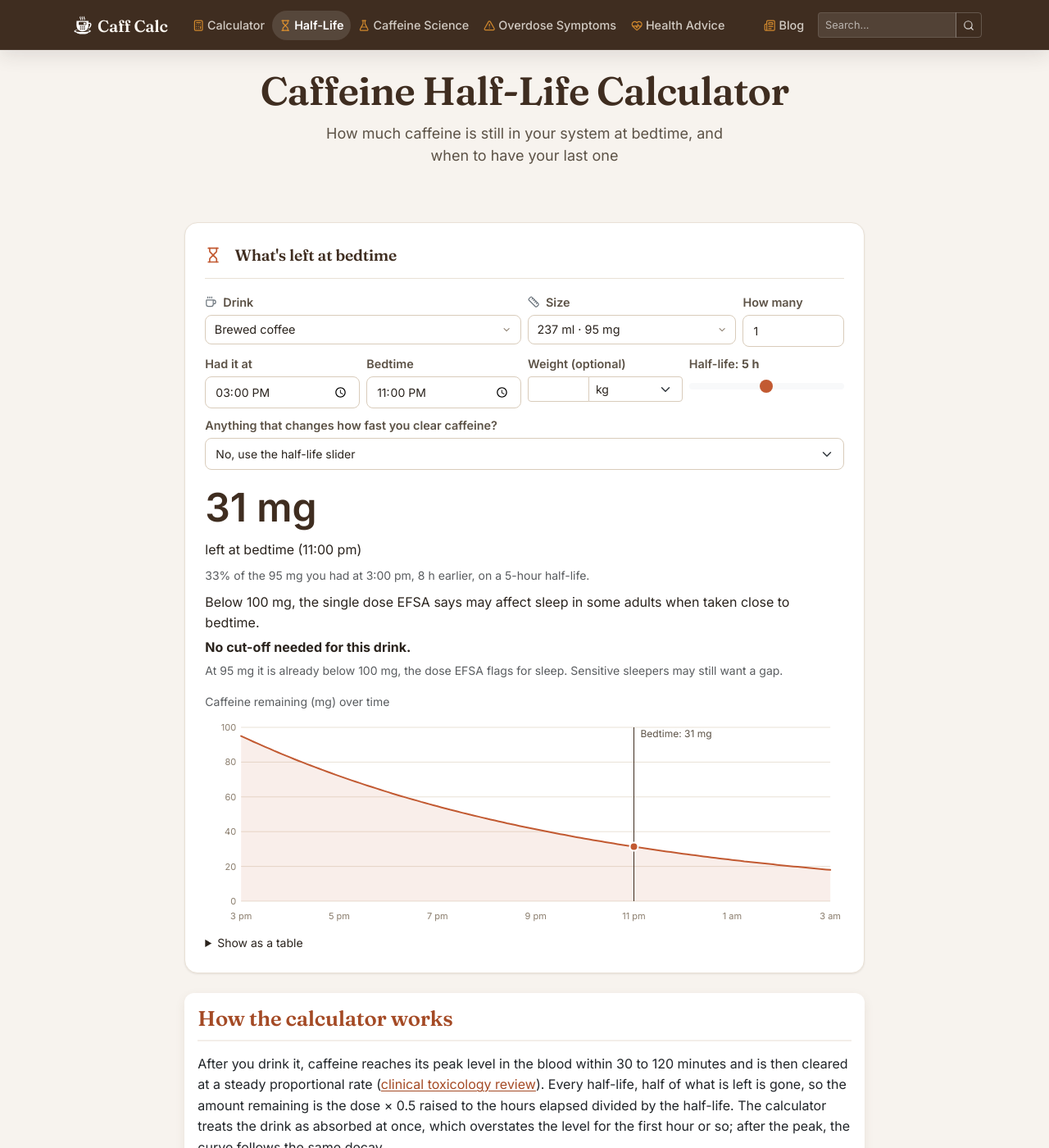
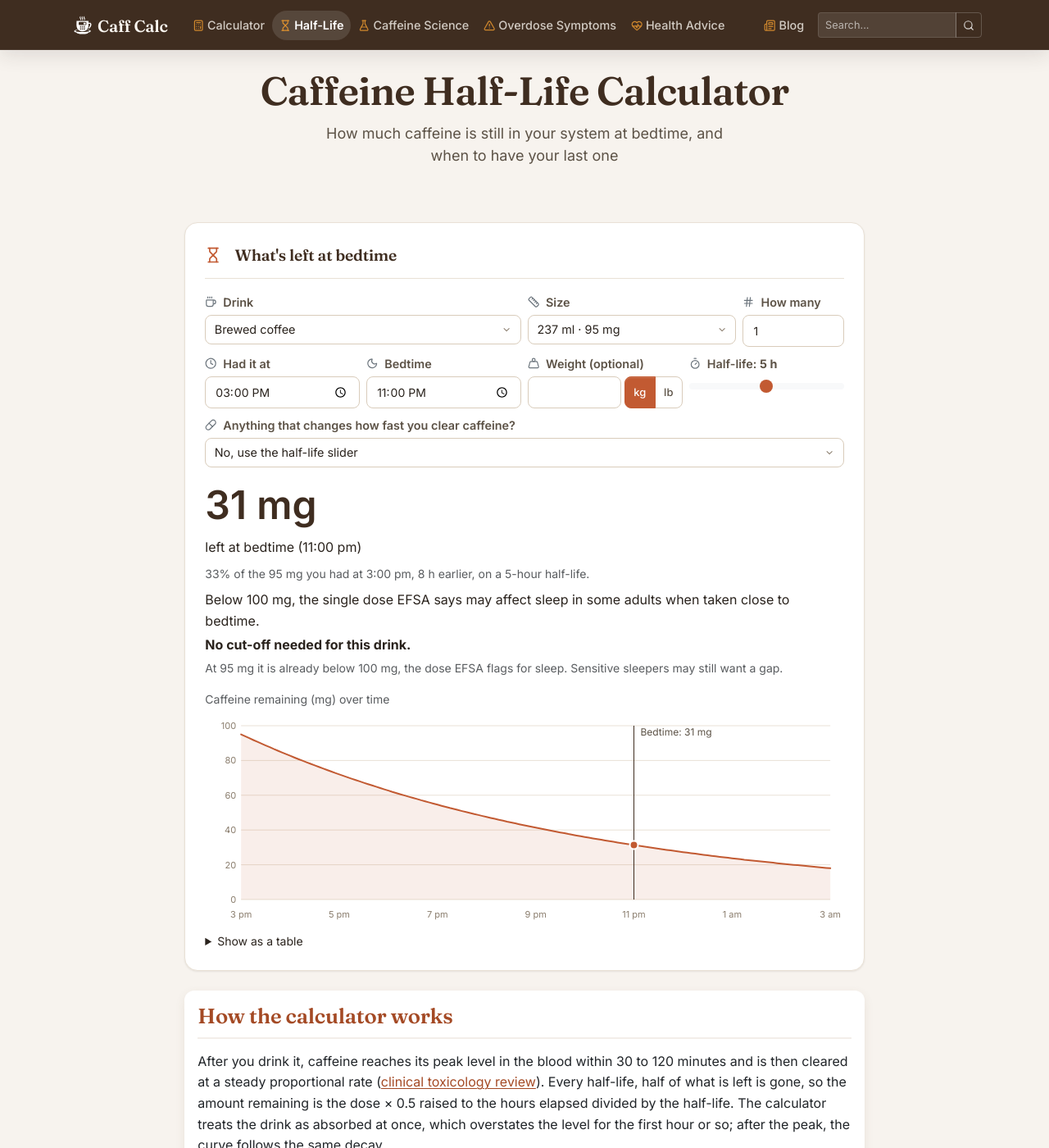
Before and after one commit to IUshakovsky/caff-calc, a Jekyll site: the page built from _pages/half-life.html, in a window 1280 px wide and 1400 px high. Shown: the whole window at 82% size. Built offline with Jekyll 4.4.1, drawn with Linux system fonts in a browser that asks for light colours; comment, search, counter and statistics services are not loaded.

Commit message:
half-life calculator: modifier dropdown and kg/lb toggle like the main calculator
The last two native controls on /half-life/ now match the main calculator:
- "Anything that changes how fast you clear caffeine?" is the same custom
  dropdown as the drink and size pickers (initSelectDropdown).
- The weight unit is a kg | lb toggle, as in the main calculator's Units
  row, instead of a <select>. It still prefills from saved settings.
Every field label now carries an icon, as on the main calculator.

Replacing native selects with the div-based dropdown would have lost
keyboard access, which the tracker's dropdowns never had either, so the
shared helper now supports it on both pages: ArrowDown on the button
opens the list (into the search box where there is one), arrows move
between visible options, Enter or Space picks one, Enter in the search
box picks the first match, and Escape closes and returns focus.

Checked in headless Chrome: modifier by mouse and keyboard, unit toggle
(a saved 165 lb weight gives the 105 mg threshold, kg gives 231 mg),
drink search by keyboard, and the tracker flow unchanged. No horizontal
scroll at 390px or 1280px, no console errors.

Co-Authored-By: Claude Opus 5 <noreply@anthropic.com>

```diff
--- a/_pages/half-life.html
+++ b/_pages/half-life.html
@@ -74,40 +74,66 @@ faq:
             </div>
           </div>
           <div class="col-4 col-md-2">
-            <label for="hlQty" class="form-label small">How many</label>
+            <label for="hlQty" class="form-label small">
+              <i data-lucide="hash" class="me-1 text-secondary" aria-hidden="true"></i>
+              How many
+            </label>
             <input type="number" id="hlQty" class="form-control form-control-sm" value="1" min="1" max="10">
           </div>
           <div class="col-6 col-md-3">
-            <label for="hlTime" class="form-label small">Had it at</label>
+            <label for="hlTime" class="form-label small">
+              <i data-lucide="clock" class="me-1 text-secondary" aria-hidden="true"></i>
+              Had it at
+            </label>
             <input type="time" id="hlTime" class="form-control form-control-sm" value="15:00">
           </div>
           <div class="col-6 col-md-3">
-            <label for="hlBedtime" class="form-label small">Bedtime</label>
+            <label for="hlBedtime" class="form-label small">
+              <i data-lucide="moon" class="me-1 text-secondary" aria-hidden="true"></i>
+              Bedtime
+            </label>
             <input type="time" id="hlBedtime" class="form-control form-control-sm" value="23:00">
           </div>
           <div class="col-6 col-md-3">
-            <label for="hlWeight" class="form-label small">Weight (optional)</label>
-            <div class="input-group input-group-sm">
-              <input type="number" id="hlWeight" class="form-control" min="20" max="300" inputmode="decimal">
-              <select id="hlWeightUnit" class="form-select hl-unit" aria-label="Weight unit">
-                <option value="kg">kg</option>
-                <option value="lbs">lb</option>
-              </select>
+            <label for="hlWeight" class="form-label small">
+              <i data-lucide="weight" class="me-1 text-secondary" aria-hidden="true"></i>
+              Weight (optional)
+            </label>
+            <div class="d-flex gap-1">
+              <input type="number" id="hlWeight" class="form-control form-control-sm" min="20" max="300" inputmode="decimal">
+              <div class="btn-group hl-unit" role="group" aria-label="Weight unit">
+                <button type="button" class="btn btn-outline-secondary btn-xs py-0 active" data-hl-unit="kg" aria-pressed="true">kg</button>
+                <button type="button" class="btn btn-outline-secondary btn-xs py-0" data-hl-unit="lbs" aria-pressed="false">lb</button>
+              </div>
             </div>
           </div>
           <div class="col-6 col-md-3">
-            <label for="hlHalfLife" class="form-label small">Half-life: <strong id="hlHalfLifeValue">5 h</strong></label>
+            <label for="hlHalfLife" class="form-label small">
+              <i data-lucide="timer" class="me-1 text-secondary" aria-hidden="true"></i>
+              Half-life: <strong id="hlHalfLifeValue">5 h</strong>
+            </label>
             <input type="range" id="hlHalfLife" class="form-range" min="4" max="6" step="0.5" value="5">
           </div>
           <div class="col-12">
-            <label for="hlModifier" class="form-label small">Anything that changes how fast you clear caffeine?</label>
-            <select id="hlModifier" class="form-select form-select-sm">
-              <option value="">No, use the half-life slider</option>
-              <option value="oral-contraceptives" data-half-life="7.9">Oral contraceptives (7.9 h in a 1985 study)</option>
-              <option value="ciprofloxacin" data-half-life="8.2">Ciprofloxacin (8.2 h in a 1989 study)</option>
-              <option value="pregnancy" data-half-life="8.3">Pregnant (8.3 h average in a 1981 study)</option>
-              <option value="smoking" data-half-life="3.5">I smoke (3.5 h in a 2025 review)</option>
-            </select>
+            <label for="hlModifierButton" class="form-label small">
+              <i data-lucide="pill" class="me-1 text-secondary" aria-hidden="true"></i>
+              Anything that changes how fast you clear caffeine?
+            </label>
+            <div class="custom-select-container">
+              <button type="button" id="hlModifierButton" class="form-select form-select-sm custom-select-button">
+                <span id="hlModifierButtonText">No, use the half-life slider</span>
+                <i data-lucide="chevron-down" aria-hidden="true"></i>
+              </button>
+              <div class="custom-select-dropdown">
+                <div id="hlModifierOptions" class="custom-select-options">
+                  <div class="custom-select-option" data-value="">No, use the half-life slider</div>
+                  <div class="custom-select-option" data-value="oral-contraceptives" data-half-life="7.9">Oral contraceptives (7.9 h in a 1985 study)</div>
+                  <div class="custom-select-option" data-value="ciprofloxacin" data-half-life="8.2">Ciprofloxacin (8.2 h in a 1989 study)</div>
+                  <div class="custom-select-option" data-value="pregnancy" data-half-life="8.3">Pregnant (8.3 h average in a 1981 study)</div>
+                  <div class="custom-select-option" data-value="smoking" data-half-life="3.5">I smoke (3.5 h in a 2025 review)</div>
+                </div>
+              </div>
+            </div>
           </div>
         </div>
 
--- a/assets/css/styles.css
+++ b/assets/css/styles.css
@@ -943,8 +943,10 @@ i[data-lucide] {
   align-items: center;
 }
 
-.custom-select-option:hover {
+.custom-select-option:hover,
+.custom-select-option:focus {
   background-color: var(--c-brand-tint);
+  outline: none;
 }
 
 .custom-select-option.selected {
@@ -2263,14 +2265,19 @@ button:focus-visible,
   color: var(--c-espresso);
 }
 
-/* Long drink and size names must never widen the page on a phone */
-.half-life-tool select,
+/* Inputs must never widen the page on a phone */
 .half-life-tool input {
   max-width: 100%;
 }
 
 .hl-unit {
-  max-width: 4.5rem;
+  flex-shrink: 0;
+}
+
+/* Sits beside a full-height input, so it keeps its size on phones too */
+.hl-unit.btn-group > .btn {
+  padding: 0 0.65rem;
+  font-size: var(--fs-xs);
 }
 
 .half-life-tool .form-range::-webkit-slider-thumb {
--- a/assets/js/half-life.js
+++ b/assets/js/half-life.js
@@ -78,7 +78,8 @@
   var SVG_NS = 'http://www.w3.org/2000/svg';
   var PREFS_KEY = 'caffeineCalculatorPreferences';
   var beverages = {};
-  var selected = { slug: null, size: 0 };
+  // Modifier half-life is null when the slider applies
+  var selected = { slug: null, size: 0, modifierHalfLife: null, weightUnit: 'kg' };
   var els = {};
 
   function $(id) { return document.getElementById(id); }
@@ -112,15 +113,30 @@
     selectSize(index, els.sizeOptions.children[index].textContent);
   }
 
+  function selectModifier(option) {
+    selected.modifierHalfLife = option.dataset.halfLife ? Number(option.dataset.halfLife) : null;
+    els.modifierText.textContent = option.textContent;
+    update();
+  }
+
+  // kg | lb toggle, as on the main calculator
+  function setWeightUnit(unit) {
+    selected.weightUnit = unit === 'lbs' ? 'lbs' : 'kg';
+    els.unitButtons.forEach(function (b) {
+      var on = b.dataset.hlUnit === selected.weightUnit;
+      b.classList.toggle('active', on);
+      b.setAttribute('aria-pressed', on ? 'true' : 'false');
+    });
+  }
+
   function weightKg() {
     var w = parseFloat(els.weight.value);
     if (!(w > 0)) return 0;
-    return els.weightUnit.value === 'lbs' ? w * 0.453592 : w;
+    return selected.weightUnit === 'lbs' ? w * 0.453592 : w;
   }
 
   function halfLife() {
-    var opt = els.modifier.options[els.modifier.selectedIndex];
-    return opt.dataset.halfLife ? Number(opt.dataset.halfLife) : Number(els.halfLife.value);
+    return selected.modifierHalfLife || Number(els.halfLife.value);
   }
 
   function inputs() {
@@ -148,7 +164,7 @@
     var cut = M.cutoff(i.bedtime, i.dose, threshold, i.halfLife);
     var bedMinutes = M.toMinutes(i.bedtime);
 
-    els.halfLife.disabled = !!els.modifier.value;
+    els.halfLife.disabled = !!selected.modifierHalfLife;
     els.halfLifeValue.textContent = i.halfLife + ' h';
 
     els.resultMg.textContent = Math.round(left) + ' mg';
@@ -315,7 +331,7 @@
       var prefs = JSON.parse(localStorage.getItem(PREFS_KEY) || 'null');
       if (prefs && prefs.weight > 0 && !els.weight.value) {
         els.weight.value = prefs.weight;
-        els.weightUnit.value = prefs.weightUnit === 'lbs' ? 'lbs' : 'kg';
+        setWeightUnit(prefs.weightUnit);
       }
     } catch (e) { /* storage unavailable: leave the field empty */ }
   }
@@ -325,8 +341,9 @@
       drinkButton: $('hlDrinkButton'), drinkText: $('hlDrinkButtonText'), drinkOptions: $('hlDrinkOptions'),
       sizeButton: $('hlSizeButton'), sizeText: $('hlSizeButtonText'), sizeOptions: $('hlSizeOptions'),
       qty: $('hlQty'), time: $('hlTime'), bedtime: $('hlBedtime'),
-      halfLife: $('hlHalfLife'), halfLifeValue: $('hlHalfLifeValue'), modifier: $('hlModifier'),
-      weight: $('hlWeight'), weightUnit: $('hlWeightUnit'),
+      halfLife: $('hlHalfLife'), halfLifeValue: $('hlHalfLifeValue'),
+      modifierButton: $('hlModifierButton'), modifierText: $('hlModifierButtonText'), modifierOptions: $('hlModifierOptions'),
+      weight: $('hlWeight'), unitButtons: Array.prototype.slice.call(document.querySelectorAll('[data-hl-unit]')),
       resultMg: $('hlResultMg'), resultWhen: $('hlResultWhen'), resultDetail: $('hlResultDetail'),
       resultSleep: $('hlResultSleep'), resultCutoff: $('hlResultCutoff'), resultCutoffWhy: $('hlResultCutoffWhy'),
       chart: $('hlChart'), tooltip: $('hlTooltip'), table: $('hlTable')
@@ -347,10 +364,18 @@
     if (window.renderIcons) window.renderIcons();
     initSelectDropdown(els.drinkButton.closest('.custom-select-container'));
     initSelectDropdown(els.sizeButton.closest('.custom-select-container'));
+    initSelectDropdown(els.modifierButton.closest('.custom-select-container'));
     els.drinkButton.disabled = false;
 
+    Array.prototype.forEach.call(els.modifierOptions.querySelectorAll('.custom-select-option'), function (option) {
+      option.addEventListener('click', function () { selectModifier(option); });
+    });
+    els.unitButtons.forEach(function (b) {
+      b.addEventListener('click', function () { setWeightUnit(b.dataset.hlUnit); update(); });
+    });
+
     prefillWeight();
-    ['qty', 'time', 'bedtime', 'halfLife', 'modifier', 'weight', 'weightUnit'].forEach(function (k) {
+    ['qty', 'time', 'bedtime', 'halfLife', 'weight'].forEach(function (k) {
       els[k].addEventListener('input', update);
       els[k].addEventListener('change', update);
     });
--- a/assets/js/script.js
+++ b/assets/js/script.js
@@ -904,6 +904,51 @@ function initSelectDropdown(container) {
   // Choosing an option closes the dropdown
   dropdown.addEventListener('click', function(event) {
     if (event.target.closest('.custom-select-option')) setOpen(false);
+  });
+
+  // Keyboard: arrows move through the visible options, Enter or Space picks one,
+  // Escape closes and returns focus to the button
+  const visibleOptions = () => [...dropdown.querySelectorAll('.custom-select-option')]
+    .filter(option => option.style.display !== 'none');
+  const focusOption = index => {
+    const options = visibleOptions();
+    if (!options.length) return;
+    const option = options[Math.max(0, Math.min(options.length - 1, index))];
+    option.tabIndex = -1;
+    option.focus();
+  };
+  const choose = option => {
+    option.click();
+    button.focus();
+  };
+
+  button.addEventListener('keydown', function(e) {
+    if (e.key !== 'ArrowDown' || this.disabled) return;
+    e.preventDefault();
+    setOpen(true);
+    if (searchInput) searchInput.focus(); else focusOption(0);
+  });
+
+  dropdown.addEventListener('keydown', function(e) {
+    const options = visibleOptions();
+    const current = options.indexOf(document.activeElement);
+    if (e.key === 'ArrowDown') {
+      e.preventDefault();
+      focusOption(current + 1);
+    } else if (e.key === 'ArrowUp') {
+      e.preventDefault();
+      if (current <= 0 && searchInput) searchInput.focus(); else focusOption(current - 1);
+    } else if ((e.key === 'Enter' || e.key === ' ') && current >= 0) {
+      e.preventDefault();
+      choose(options[current]);
+    } else if (e.key === 'Enter' && document.activeElement === searchInput && options.length) {
+      // Enter in the search box picks the first match
+      e.preventDefault();
+      choose(options[0]);
+    } else if (e.key === 'Escape') {
+      setOpen(false);
+      button.focus();
+    }
   });
 
   if (!searchInput) return;
```
